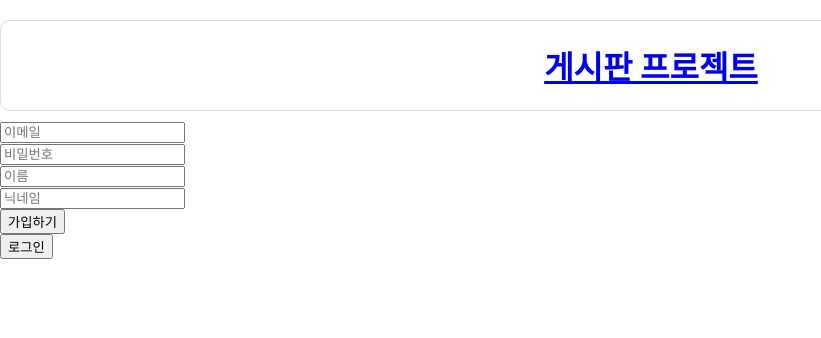
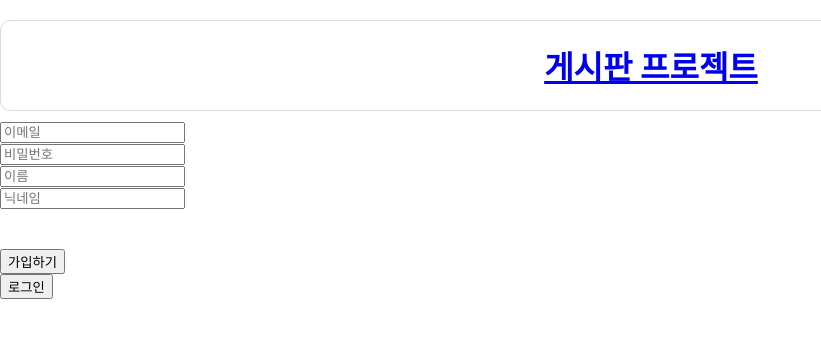
Before and after one commit to SeongGwangJu/AWS_Spring-React_board, a React (Create React App) app in the folder board_front/: page /auth/signup in a window 1280 px wide. Shown: the top 338 px of the page, without its empty margins (0-821 px from the left). Built offline with nearby package versions, Linux system fonts and the light colour scheme; the HTML template or start-up script is replaced by a standard one.

Commit message:
회원가입/로그인 에러메시지 표시

```diff
--- a/board_front/src/pages/Signin/Signin.jsx
+++ b/board_front/src/pages/Signin/Signin.jsx
@@ -1,5 +1,6 @@
 import React, { useState } from 'react';
 import { useNavigate } from 'react-router-dom';
+import { instance } from '../../api/config/instance';
 
 function Signin(props) {
 
@@ -9,6 +10,14 @@ function Signin(props) {
         username: "",
         password: ""
     }
+
+    const err = {
+        errCode:"",
+        errMsg:"",
+        errResMsg:""
+    }
+
+    const [ errDisplay, setErrDisplay ] = useState(err)
     const [ signinUser, setSigninUser ] = useState(user);
 
     const handleInputChange = (e) => {
@@ -18,6 +27,24 @@ function Signin(props) {
         });
     }
 
+    let errMsg = "";
+
+    const handleSigninSubmit = async () => {
+        try {
+            const response = await instance.post("/auth/signin", signinUser);
+            console.log("login 응답")
+            console.log("response")
+
+        }catch(error) {
+            console.error(error);
+            setErrDisplay({
+                errCode:error.code,
+                errMsg:error.message,
+                errResMsg:error.response.data.message
+            });
+
+        }
+    }
     const handleSignupClick = () => {
         navigate("/auth/signup")
     }
@@ -26,9 +53,11 @@ function Signin(props) {
         <div>
             <div><input type="text" name='' onChange={handleInputChange} placeholder='' /></div>
             <div><input type="text" name='' onChange={handleInputChange} placeholder='' /></div>
-            <div><button>로그인</button></div>
+            <div>{errDisplay.errCode}<br /> {errDisplay.errMsg} <br /> {errDisplay.errResMsg} </div>
+            <div><button onClick={handleSigninSubmit}>로그인</button></div>
             <div><button onClick={handleSignupClick}>회원가입</button></div>
         </div>
+
     );
 }
 
--- a/board_front/src/pages/Signup/Signup.jsx
+++ b/board_front/src/pages/Signup/Signup.jsx
@@ -5,6 +5,7 @@ import { instance } from '../../api/config/instance';
 function Signup(props) {
 
     const navigate = useNavigate();
+
     const user = {
         email: "",
         password: "",
@@ -12,6 +13,12 @@ function Signup(props) {
         nickname: ""
     }
 
+    const err = {
+        errCode:"",
+        errMsg:"",
+        errResMsg:""
+    }
+    const [ errDisplay, setErrDisplay ] = useState(err);
     const [ signupUser, setSignupUser ] = useState(user);
 
     const handleInputChange = (e) => {
@@ -23,7 +30,13 @@ function Signup(props) {
     const handleSignupSumbit = async () => {
         try {
             const response = await instance.post("/auth/signup", signupUser);
+            navigate("/auth/signin");
         }catch(error) {
+            setErrDisplay({
+                errCode:error.code,
+                errMsg:error.message,
+                errResMsg:error.response.data.message
+            });
             console.error(error);
         }
         //요청 날릴 때 객체여야함.
@@ -38,7 +51,7 @@ function Signup(props) {
             <div><input type="password" name="password" placeholder='비밀번호' onChange={handleInputChange} /></div>
             <div><input type="text" name="name" placeholder='이름' onChange={handleInputChange} /></div>
             <div><input type="text" name="nickname" placeholder='닉네임' onChange={handleInputChange} /></div>
-
+            <div>{errDisplay.errCode}<br /> {errDisplay.errMsg} <br /> {errDisplay.errResMsg} </div>
             <div><button onClick={handleSignupSumbit}>가입하기</button></div>
             <div><button onClick={handleSigninClick}>로그인</button></div>
         </div>
```
